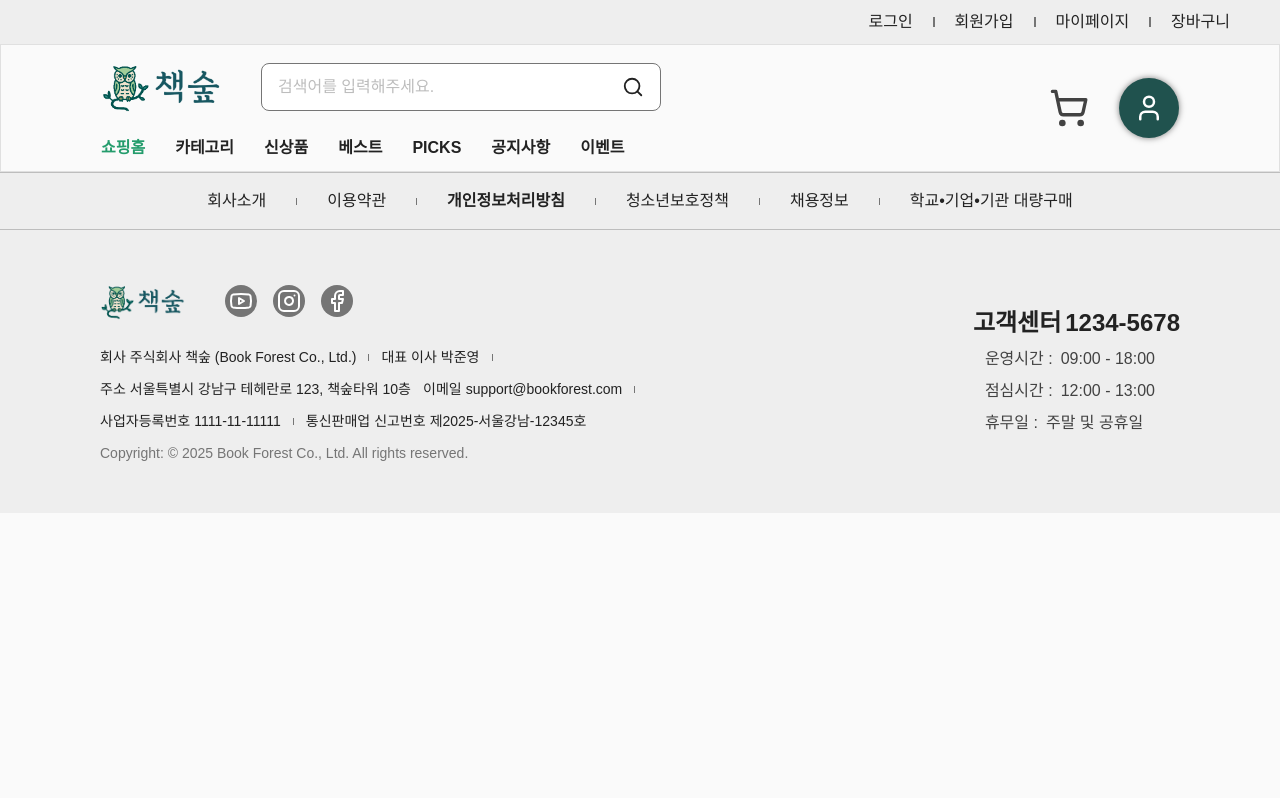
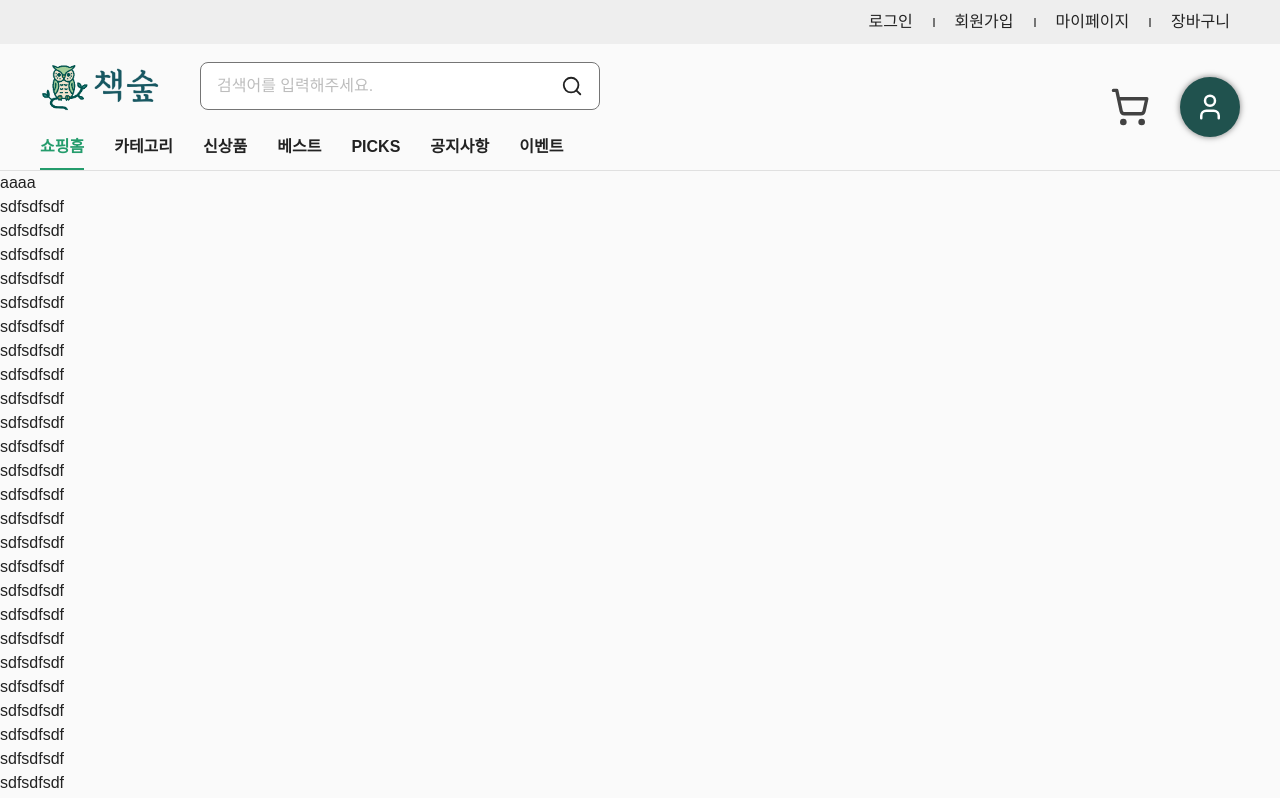
Before and after one commit to juny-0429/book-forest, a Next.js app: page / in a window 1280 px wide. Shown: the top 798 px of the page. Built offline with nearby package versions, Linux system fonts and the light colour scheme.

Commit message:
헤더 사이즈 수정 및 시멘틱 태그 수정

```diff
--- a/src/app/page.tsx
+++ b/src/app/page.tsx
@@ -1,3 +1,34 @@
 export default function Home() {
-  return <div></div>;
+  return (
+    <div>
+      <h1>aaaa</h1>
+      <h1>sdfsdfsdf</h1>
+      <h1>sdfsdfsdf</h1>
+      <h1>sdfsdfsdf</h1>
+      <h1>sdfsdfsdf</h1>
+      <h1>sdfsdfsdf</h1>
+      <h1>sdfsdfsdf</h1>
+      <h1>sdfsdfsdf</h1>
+      <h1>sdfsdfsdf</h1>
+      <h1>sdfsdfsdf</h1>
+      <h1>sdfsdfsdf</h1>
+      <h1>sdfsdfsdf</h1>
+      <h1>sdfsdfsdf</h1>
+      <h1>sdfsdfsdf</h1>
+      <h1>sdfsdfsdf</h1>
+      <h1>sdfsdfsdf</h1>
+      <h1>sdfsdfsdf</h1>
+      <h1>sdfsdfsdf</h1>
+      <h1>sdfsdfsdf</h1>
+      <h1>sdfsdfsdf</h1>
+      <h1>sdfsdfsdf</h1>
+      <h1>sdfsdfsdf</h1>
+      <h1>sdfsdfsdf</h1>
+      <h1>sdfsdfsdf</h1>
+      <h1>sdfsdfsdf</h1>
+      <h1>sdfsdfsdf</h1>
+      <h1>sdfsdfsdf</h1>
+      <h1>sdfsdfsdf</h1>
+    </div>
+  );
 }
--- a/src/components/AppLayout/AppLayout.tsx
+++ b/src/components/AppLayout/AppLayout.tsx
@@ -4,7 +4,7 @@ import Footer from '../Footer/Footer';
 
 export default function AppLayout({ children }: PropsWithChildren) {
   return (
-    <div>
+    <div className='mt-[172p]'>
       <Header />
       <main>{children}</main>
       <Footer />
--- a/src/components/Header/Header.tsx
+++ b/src/components/Header/Header.tsx
@@ -10,27 +10,33 @@ import { mockNavigationList } from '../NavigationBar/NavigationBar.data';
 
 export default function Header() {
   return (
-    <header>
-      <nav>
-        <ul className='flex justify-end items-center gap-5 px-[50px] py-[10px] text-ui-text-title bg-gray-200'>
+    <header className='sticky top-0 z-100 bg-ui-background border-b border-solid border-gray-300'>
+      <nav className='bg-gray-200'>
+        <ul className='flex justify-end items-center w-full max-w-[1400px] mx-auto gap-5 px-[50px] py-[10px] text-ui-text-title '>
           <li>
             <Link href={appRoutes.login} className='text-body-16m'>
               로그인
             </Link>
           </li>
-          <li className='w-[2px] h-[10px] bg-gray-600' />
+
+          <hr className='w-[2px] h-[10px] bg-gray-600' />
+
           <li>
             <Link href={appRoutes.signup} className='text-body-16m'>
               회원가입
             </Link>
           </li>
-          <li className='w-[2px] h-[10px] bg-gray-600' />
+
+          <hr className='w-[2px] h-[10px] bg-gray-600' />
+
           <li>
             <Link href={appRoutes.myPage} className='text-body-16m'>
               마이페이지
             </Link>
           </li>
-          <li className='w-[2px] h-[10px] bg-gray-600' />
+
+          <hr className='w-[2px] h-[10px] bg-gray-600' />
+
           <li>
             <Link href={appRoutes.cart} className='text-body-16m'>
               장바구니
@@ -39,10 +45,12 @@ export default function Header() {
         </ul>
       </nav>
 
-      <div className='flex justify-between items-center px-[100px] py-3 border border-solid border-gray-300'>
+      <div className='flex justify-between items-center w-full max-w-[1200px] mx-auto py-3'>
         <div className='flex flex-col items-start gap-[20px] w-fit'>
           <div className='flex items-center gap-[40px] w-full'>
-            <Image src={KoLogo} width={120} alt='logo image' />
+            <Link href='/'>
+              <Image src={KoLogo} width={120} alt='logo image' />
+            </Link>
             <SearchBar className='w-[400px]' />
           </div>
 
--- a/src/components/NavigationBar/NavigationBar.tsx
+++ b/src/components/NavigationBar/NavigationBar.tsx
@@ -24,7 +24,7 @@ export default function NavigationBar({ navigationList }: NavigationBarProps) {
       <ul className='flex items-center gap-[30px]'>
         {activeNavigationItems.map((navItem) => (
           <li key={navItem.label} className='text-title-16b'>
-            <Link href={navItem.url} className={cn(pathname === navItem.url ? 'text-ui-cta' : 'text-ui-text-title')}>
+            <Link href={navItem.url} className={cn('pb-[13px] hover:text-ui-cta', pathname === navItem.url ? 'text-ui-cta border-b-2 border-solid border-ui-cta' : 'text-ui-text-title')}>
               {navItem.label}
             </Link>
           </li>
```
